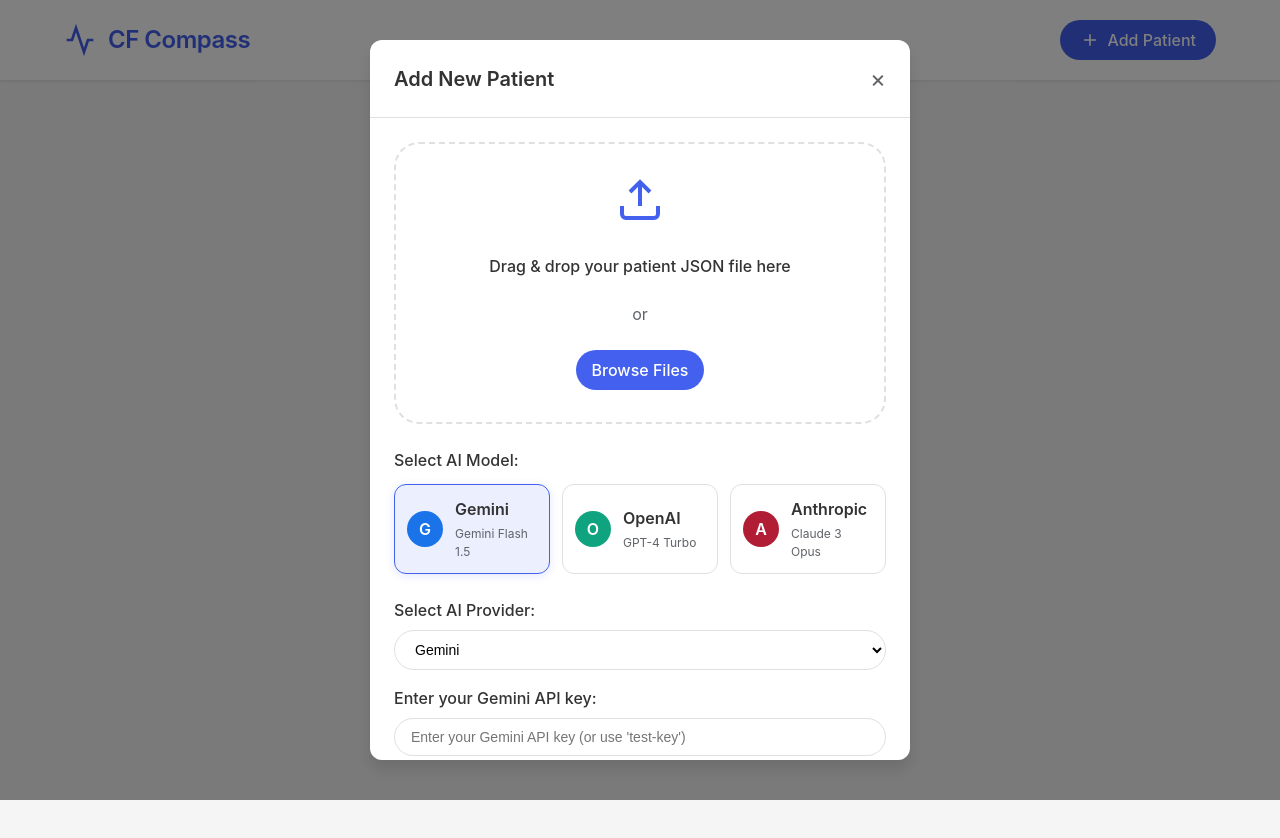
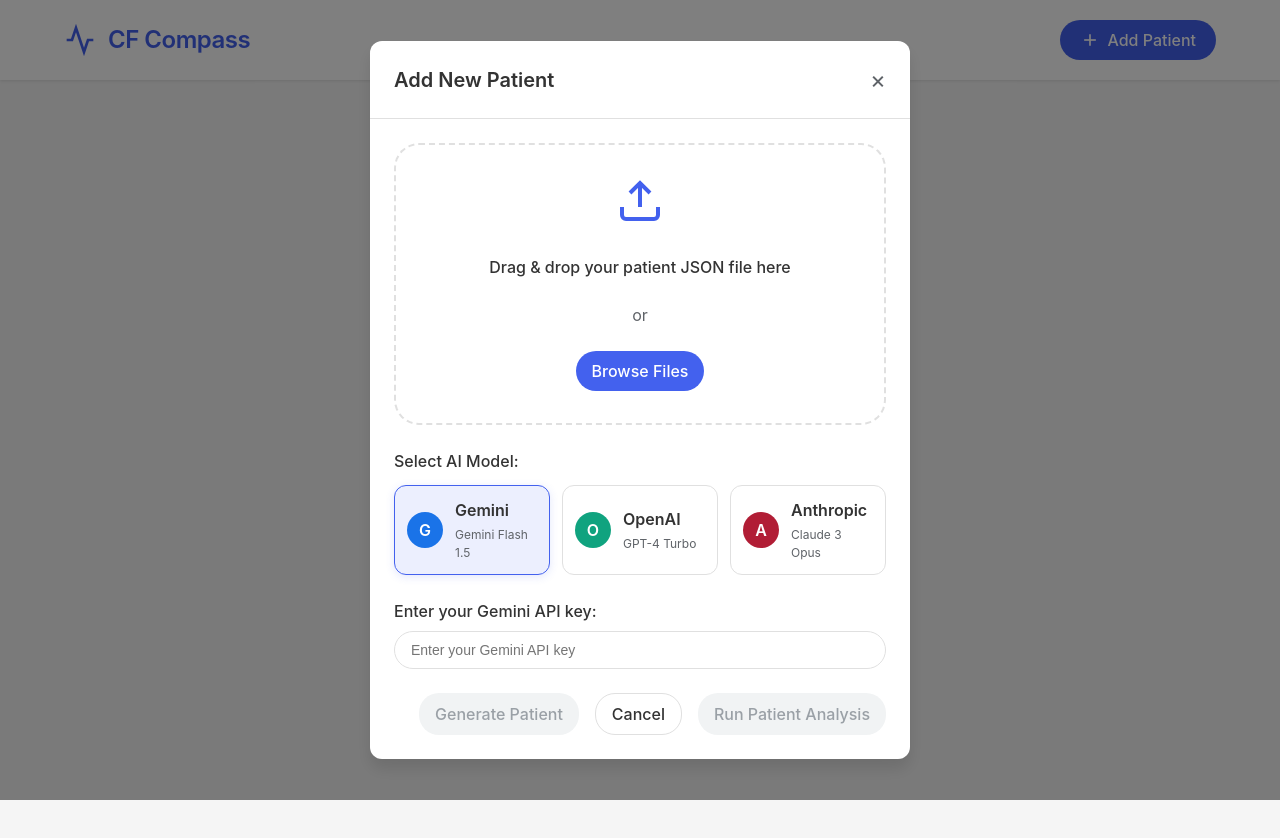
Before and after one commit to sandeep-adem-93/CF-Compass, a React (Create React App) app in the folder cf-compass v4/cf-compass-frontend/: page /login in a window 1280 px wide. Both pictures are taken after a click on the button "Add Patient". Shown: the top 838 px of the page. Built offline with nearby package versions, Linux system fonts and the light colour scheme; no server answers.

Commit message:
removing dropdown  in add model

```diff
--- a/cf-compass v4/cf-compass-frontend/src/components/AddPatientModal.js
+++ b/cf-compass v4/cf-compass-frontend/src/components/AddPatientModal.js
@@ -270,32 +270,15 @@
               </div>
 
               <div className="api-key-section">
-                <div className="provider-selector">
-                  <label htmlFor="model-provider">Select AI Provider:</label>
-                  <select
-                    id="model-provider"
-                    value={modelProvider}
-                    onChange={(e) => setModelProvider(e.target.value)}
-                    className="provider-select"
-                  >
-                    <option value="gemini">Gemini</option>
-                    <option value="openai">OpenAI</option>
-                    <option value="anthropic">Anthropic</option>
-                  </select>
-                </div>
-
                 <label htmlFor="api-key">Enter your {modelProvider === 'gemini' ? 'Gemini' : modelProvider === 'openai' ? 'OpenAI' : 'Anthropic'} API key:</label>
                 <input
                   type="text"
                   id="api-key"
                   value={apiKey}
                   onChange={(e) => setApiKey(e.target.value)}
-                  placeholder={`Enter your ${modelProvider === 'gemini' ? 'Gemini' : modelProvider === 'openai' ? 'OpenAI' : 'Anthropic'} API key (or use 'test-key')`}
+                  placeholder={`Enter your ${modelProvider === 'gemini' ? 'Gemini' : modelProvider === 'openai' ? 'OpenAI' : 'Anthropic'} API key`}
                   className="api-key-input"
                 />
-                {/* <div className="api-key-info">
-                  You can use "test-key" for testing. For real analysis, use a valid {modelProvider === 'gemini' ? 'Gemini' : modelProvider === 'openai' ? 'OpenAI' : 'Anthropic'} API key.
-                </div> */}
               </div>
 
               {error && <div className="error-message">{error}</div>}
```
